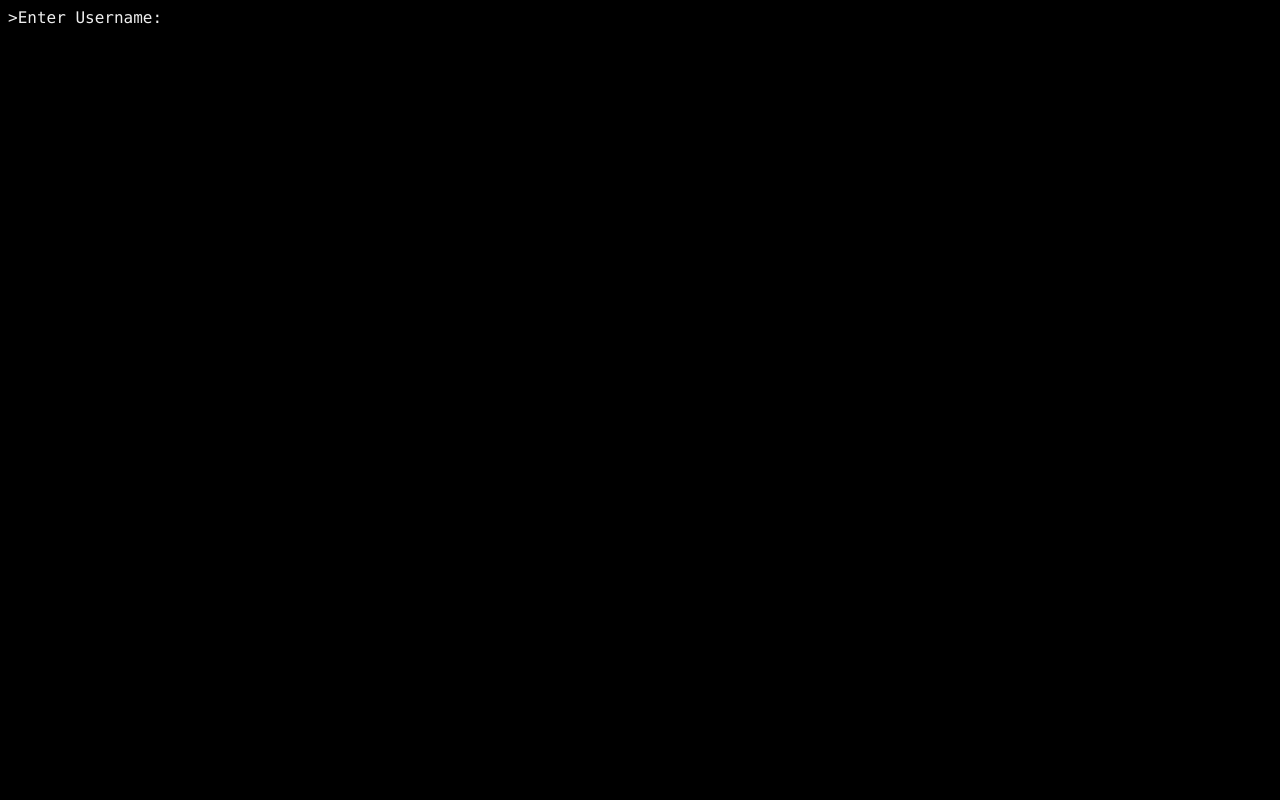
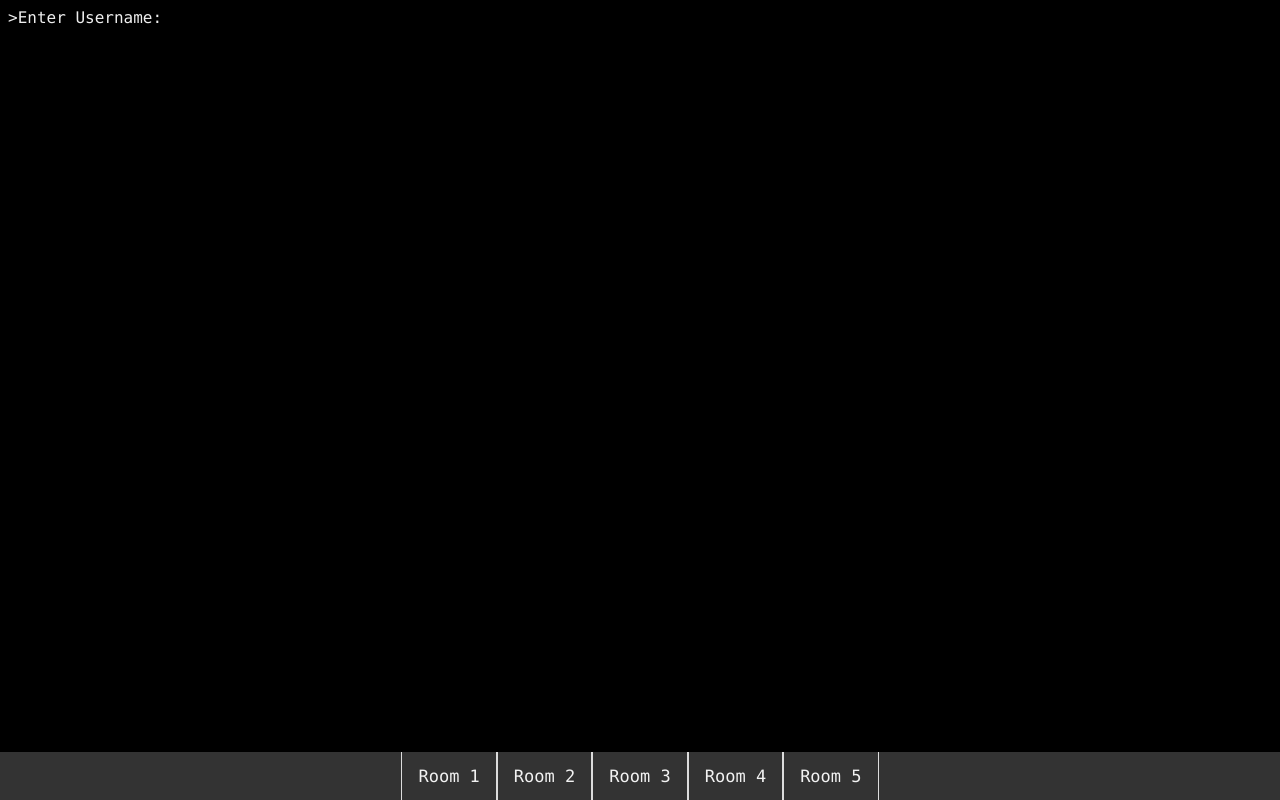
Before and after one commit to AncientBison/coral-2.0, a website with bundled scripts: page client/index.html in a window 1280 px wide. Built offline with nearby package versions, Linux system fonts and the light colour scheme; files whose address does not match are found by name.

Commit message:
Added UI for rooms.

```diff
--- a/client/index.html
+++ b/client/index.html
@@ -18,6 +18,14 @@
   <div id="messages">
      <p id="message-start">></p><span contenteditable id="message" autofocus></span>
   </div> <!--add p elements, any keys typed are added to a new line in the console, done with keypress. -->
+  <div class="navbar" id="navbar">
+    <a href="#room1">Room 1</a>
+    <a href="#room2">Room 2</a>
+    <a href="#room3">Room 3</a>
+    <a href="#room4">Room 4</a>
+    <a href="#room5">Room 5</a>
+    <a href="javascript:void(0);" class="icon" onclick="myFunction()">&#9776;</a>
+  </div>
   <script src="/socket.io/socket.io.js"></script>
   <script type="module" src="script.js"></script>
 </body>
--- a/client/script.js
+++ b/client/script.js
@@ -190,3 +190,10 @@ switch (true) {
     ""
   }
 }
+
+const scrollContainer = document.getElementById("navbar");
+
+scrollContainer.addEventListener("wheel", (evt) => {
+    evt.preventDefault();
+    scrollContainer.scrollLeft += evt.deltaY;
+});
--- a/client/style.css
+++ b/client/style.css
@@ -19,6 +19,8 @@ p {
   max-height: 90vh;
   overflow-y: scroll;
   overflow-wrap: break-word;
+  -ms-overflow-style: none;
+  scrollbar-width: none;
 }
 
 #message {
@@ -63,7 +65,52 @@ a {
   display: none;
 }
 
-#messages {
+.navbar::-webkit-scrollbar {
+  display: none;
+}
+
+.navbar {
+  background-color: #333;
+  /* overflow-x: scroll; */
+  /* overflow-y: hidden; */
+  position: fixed;
+  bottom: 0;
+  width: 100%;
+  white-space: normal;
+  display: flex;
+  overflow-x: scroll;
   -ms-overflow-style: none;
   scrollbar-width: none;
+  scroll-behavior: smooth;
+  /* scroll-snap-type: x-manditory; */
+  /* scroll-snap-align: start; */
+  justify-content: center;
 }
+
+.navbar a {
+  float: left;
+  flex-direction: column;
+  /* display: flex; */
+  color: #f2f2f2;
+  text-align: center;
+  padding: 14px 16px;
+  text-decoration: none;
+  font-size: 17px;
+  border-left: 1px solid #ddd;
+  border-right: 1px solid #ddd;
+
+}
+
+.navbar a:hover {
+  background-color: #ddd;
+  color: black;
+}
+
+.navbar a.active {
+  background-color: #0062ff;
+  color: white;
+}
+
+.navbar .icon {
+  display: none;
+}
```
